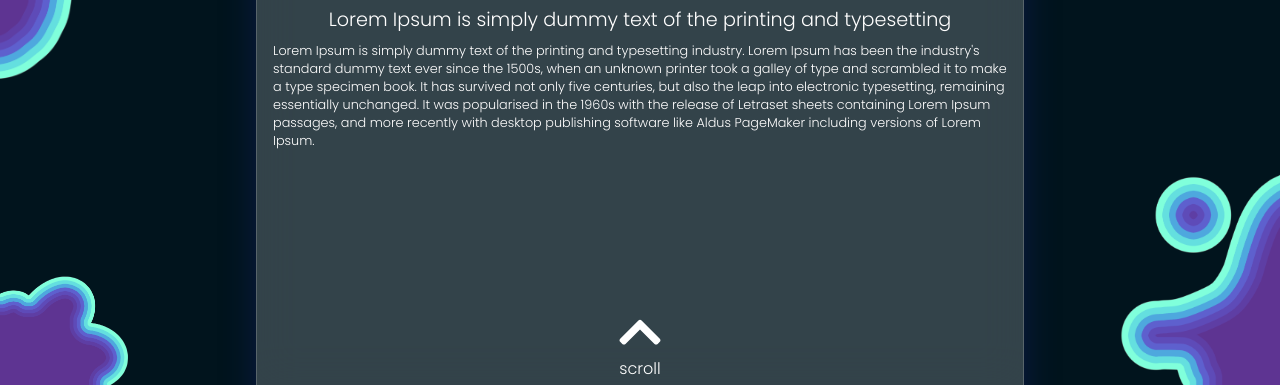
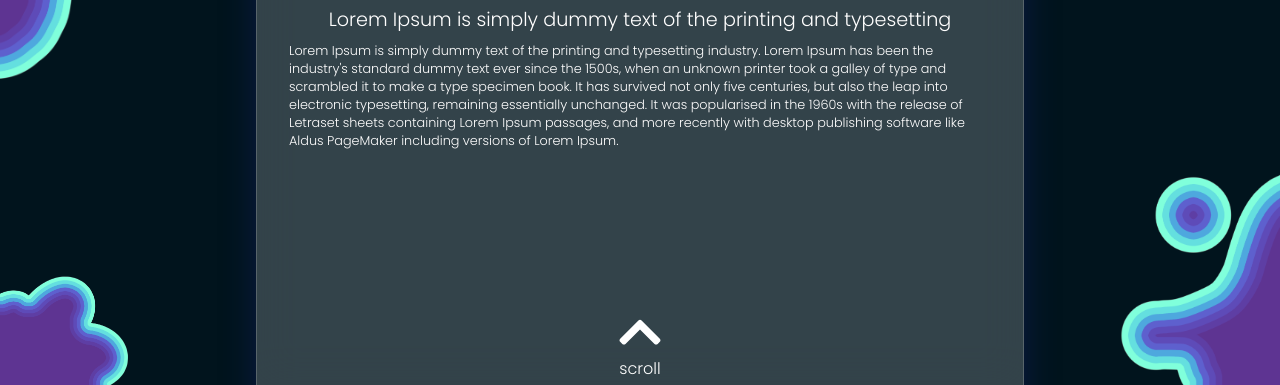
Before and after one commit to AlexFangSW/glassmorphism_vertical_scroll-snap, a plain HTML site: page index.html in a window 1280 px wide. Shown: the part 415-800 px from the top of the page. Drawn offline with Linux system fonts and the light colour scheme.

Commit message:
adjust padding

```diff
--- a/style.scss
+++ b/style.scss
@@ -97,7 +97,7 @@ $transition-time: 0.25s;
     justify-content: center;
     justify-items: center;
     align-content: center;
-    padding: $padding-size;
+    padding: $padding-size * 2;
     row-gap: $gap-size;
 
     .picture {
```
Also changed, not shown: style.css, 1 other file.
